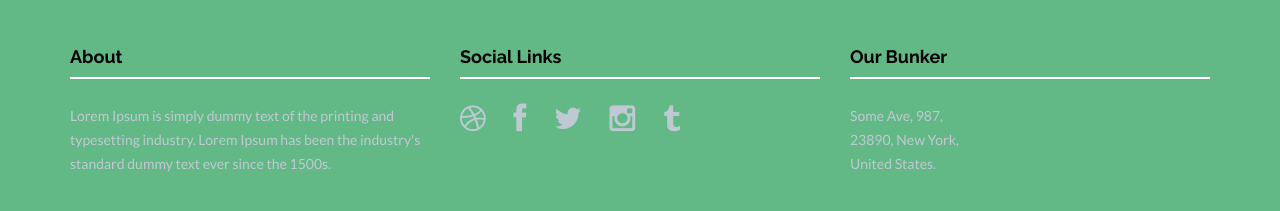
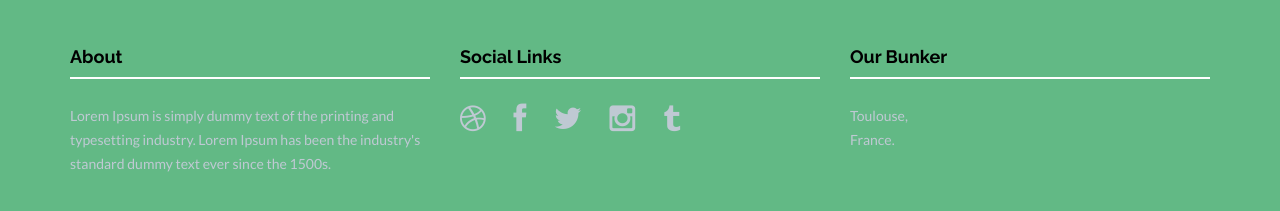
Before and after one commit to claucvk/claucvk.github.io, a Jekyll site: the page built from index.html, in a window 1280 px wide and 900 px high, scrolled down 2211 px. Shown: the part 652-863 px from the top of the window. Built offline with Jekyll 4.4.1, drawn with Linux system fonts in a browser that asks for light colours; nearby versions of some CDN libraries.

Commit message:
agregué mi dirección postal y correo electrónico

```diff
--- a/_config.yml
+++ b/_config.yml
@@ -40,11 +40,9 @@ social:
 # Postal address (add as many lines as necessary). Shown in footer and on Contact page.
 address:
   - lines:
-    - Some Ave, 987,
-    - 23890, New York,
-    - United States.
-email: hello@solidtheme.com
-tel: +34 8493-4893
+    - Toulouse,
+    - France.
+email: claudiacv22@gmail.com
 
 
 ### GENERAL DATA FOR VARIOUS LOCATIONS ###
```
